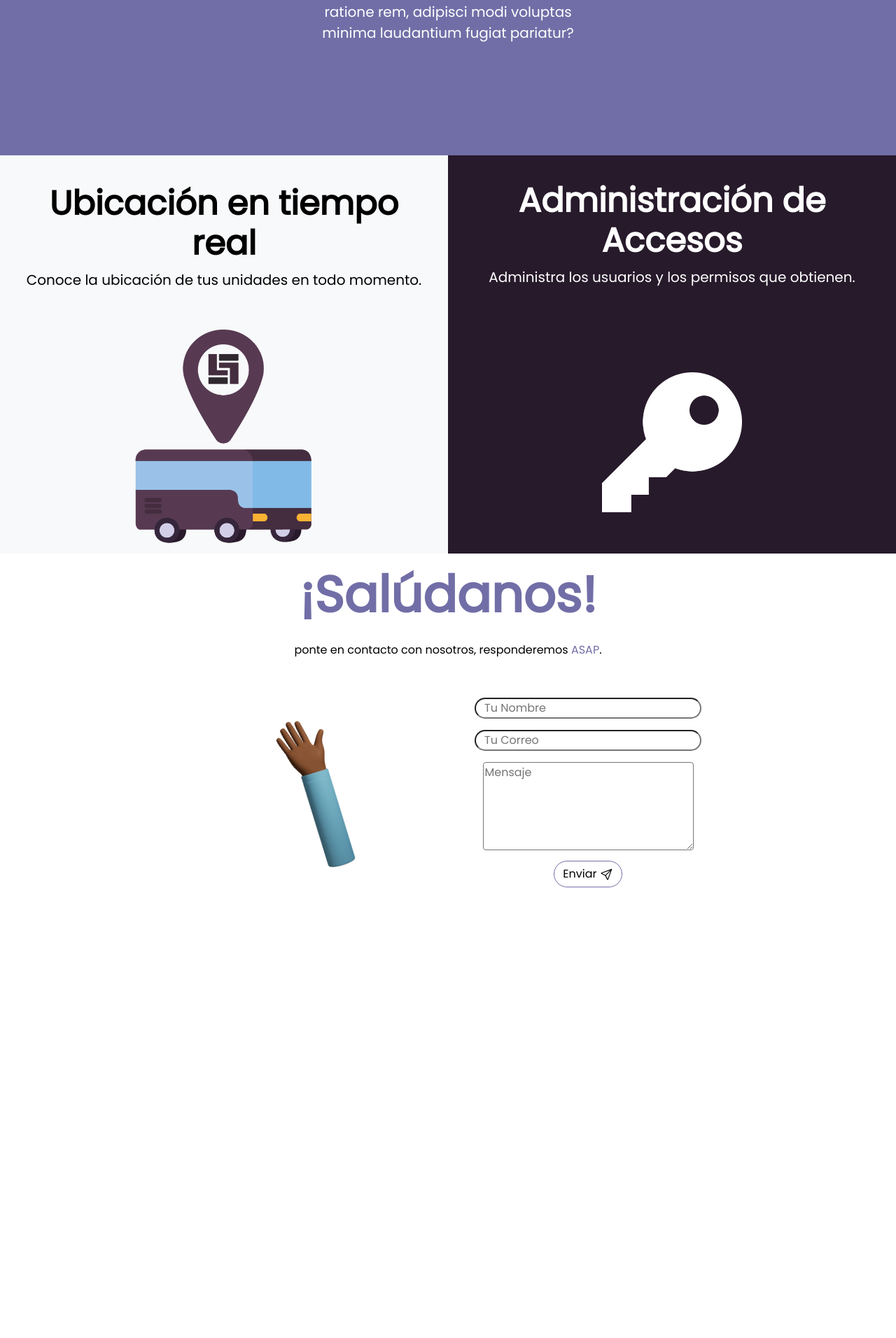
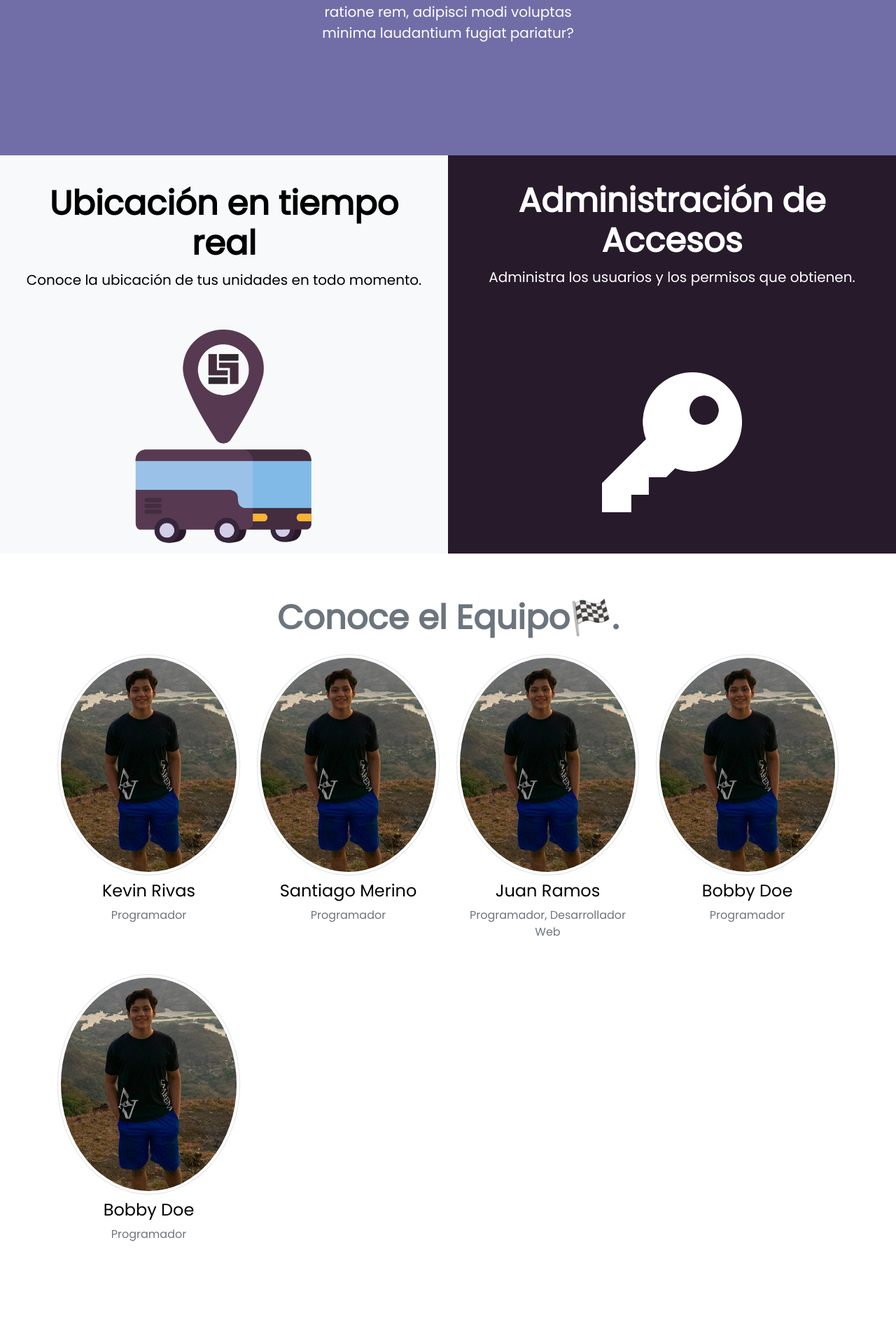
Before and after one commit to jromerooo2/locus-web, a PHP site: page / in a window 1280 px wide. Shown: the part 1128-3040 px from the top of the page at 70% size. Before the commit the page ends 2396 px from the top, so only its background shows below. Run offline with PHP 8.4, Linux system fonts and the light colour scheme.

Commit message:
team section

```diff
--- a/assets/index.css
+++ b/assets/index.css
@@ -13,6 +13,7 @@ input{
     border-color: #271A2B;
     color: #000;
   }
+
 
   #btn-custom2{
     border-color: #716EA7;
--- a/index.html
+++ b/index.html
@@ -25,7 +25,7 @@
               <nav class="nav nav-masthead justify-content-center">
                 <a class=" activee" aria-current="page" href="#">Inicio</a>
                 <a class="activee" data-scroll href="#info">Información</a>
-                <a class="activee" data-scroll href="#demo">Demo</a>
+                <a class="activee" data-scroll href="#team">Equipo</a>
                 <a class="activee" data-scroll href="#contacto">Contacto</a>
               </nav>
               <img src="assets/logo2.png" class="show-on-phone" style="height: 150px" alt="">
@@ -73,14 +73,64 @@
 
 </section>
 
-
-<!-- <section id="demo" class="vh-100">
-
-</section> -->
-<section id="contacto" class="">
+<section class=" text-center py-5 bg-hand" id="team">
+  <div class="container">
+    <div class="header my-2">
+      <p class="text-muted">Conoce el Equipo🏁.</p>
+    </div>
+    <div class="row">
+      <div class="col-md-6 col-lg-3 ">
+        <div class="img-block mb-5">
+          <img src="assets/juancho5.png" class="rounded-circle img-fluid  img-thumbnail" alt="image1">
+          <div class="content mt-2">
+            <h4  class="text-black">Kevin Rivas</h4>
+            <p class="text-muted">Programador</p>
+          </div>
+        </div>
+      </div>
+      <div class="col-md-6 col-lg-3">
+        <div class="img-block mb-5">
+          <img src="assets/juancho5.png" class="rounded-circle img-fluid  img-thumbnail" alt="image1">
+          <div class="content mt-2">
+            <h4  class="text-black">Santiago Merino</h4>
+            <p class="text-muted">Programador</p>
+          </div>
+        </div>
+      </div>
+      <div class="col-md-6 col-lg-3">
+        <div class="img-block mb-5">
+          <img src="assets/juancho5.png" class="rounded-circle img-fluid  img-thumbnail" alt="image1">
+          <div class="content mt-2">
+            <h4  class="text-black">Juan Ramos</h4>
+            <p class="text-muted">Programador, Desarrollador Web</p>
+          </div>
+        </div>
+      </div>
+      <div class="col-md-6 col-lg-3">
+        <div class="img-block mb-5">
+          <img src="assets/juancho5.png" class="rounded-circle img-fluid  img-thumbnail" alt="image1">
+          <div class="content mt-2">
+            <h4  class="text-black">Bobby Doe</h4>
+            <p class="text-muted">Programador</p>
+          </div>
+        </div>
+      </div>
+      <div class="col-md-6 col-lg-3">
+        <div class="img-block mb-5">
+          <img src="assets/juancho5.png" class="rounded-circle img-fluid  img-thumbnail" alt="image1">
+          <div class="content mt-2">
+            <h4  class="text-black">Bobby Doe</h4>
+            <p class="text-muted">Programador</p>
+          </div>
+        </div>
+      </div>
+    </div>
+  </div>
+</section>
+<section id="contacto" class="mt-5">
   <div class="d-block">
     <h1 class="locus-letter display-2 text-purple fw-bold mb-4 mt-3">¡Salúdanos!</h1>
-    <p class=" text-center text-black">ponte en contacto con nosotros, responderemos <a class="text-purple text-decoration-none" href="https://www.significados.com/asap/" target="_blank">ASAP</a>.</p>
+    <p class=" text-center text-black">Nos gustaría escuchar de ti, ponte en contacto con nosotros, responderemos <a class="text-purple text-decoration-none" href="https://www.significados.com/asap/" target="_blank">ASAP</a>.</p>
   </div>
 <div class="d-md-flex align-items-center justify-content-center text-center">
   <img class="hand" src="assets/saluta.png" alt="">
```
Also changed, not shown: assets/juancho5.jpeg (added), assets/juancho5.png (added).
